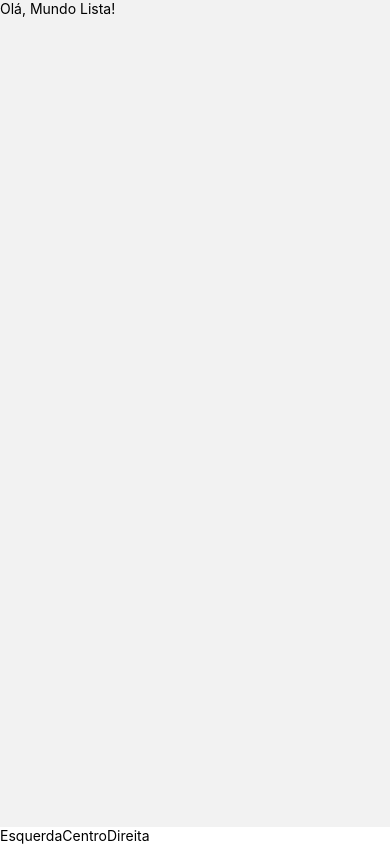
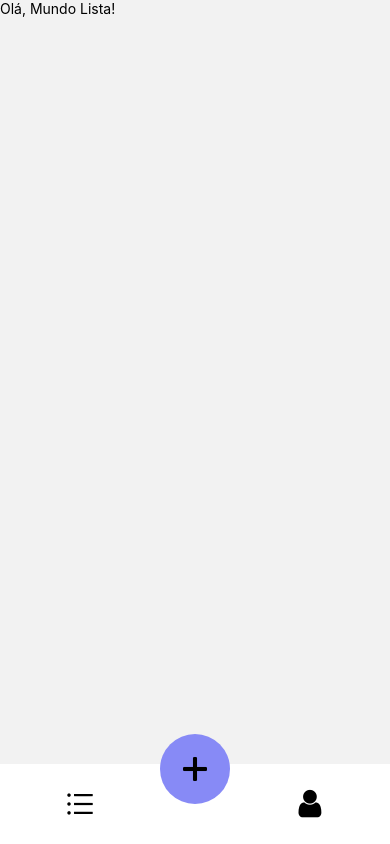
Before and after one commit to Victor090608/ProjetosMobile, a React Native app: screen /BottomRoutes in a window 390 px wide. Built offline with nearby package versions, Linux system fonts and the light colour scheme.

Commit message:
Criando botoes para cada componente da segunda tela, depois aplicando icones para melhor performance e centralizando eles

```diff
--- a/src/components/Custom TabBar/index.tsx
+++ b/src/components/Custom TabBar/index.tsx
@@ -1,19 +1,31 @@
 import React from "react";
-import { Text, Touchable, TouchableOpacity } from "react-native";
+import { Text, Touchable, TouchableOpacity, View } from "react-native";
 import { style } from "./styles";
+import { AntDesign, Entypo, FontAwesome, MaterialIcons } from '@expo/vector-icons';
 
 export default ({ state, navigation }: any) => {
     return (
-        <Text>
-            <TouchableOpacity>
-                <Text>Esquerda</Text>
+        <View style={style.tabArea}>
+            <TouchableOpacity style={style.tabItem}>
+                <AntDesign
+                    name="bars"
+                    style={{ fontSize: 32 }}
+                />
             </TouchableOpacity>
-            <TouchableOpacity>
-                <Text>Centro</Text>
+            <TouchableOpacity style={style.tabItemButton}>
+                <View>
+                    <Entypo
+                        name="plus"
+                        size={40}
+                    />
+                </View>
             </TouchableOpacity>
-            <TouchableOpacity>
-                <Text>Direita</Text>
+            <TouchableOpacity style={style.tabItem}>
+                <FontAwesome
+                    name="user"
+                    style={{ fontSize: 32 }}
+                />
             </TouchableOpacity>
-        </Text>
+        </View>
     )
 }
--- a/src/components/Custom TabBar/styles.ts
+++ b/src/components/Custom TabBar/styles.ts
@@ -7,5 +7,20 @@ export const style = StyleSheet.create ({
         height: 80,
         justifyContent: 'space-around',
 
+    },
+    tabItem: {
+        flex: 1,
+        justifyContent: 'center',
+        alignItems: 'center'
+    },
+    tabItemButton: {
+        width: 70,
+        height: 70,
+        borderRadius: 35,
+        alignItems: 'center',
+        justifyContent: 'center',
+        zIndex: 9999,
+        top: -30,
+        backgroundColor: themas.colors.primary
     }
 })
```
